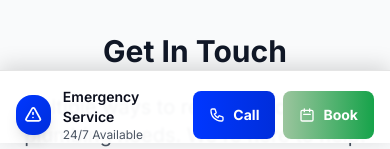
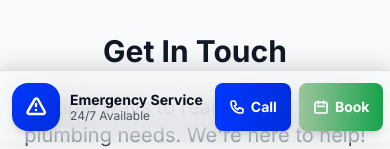
Before and after one commit to eugenc/oxford-mechanical, a Next.js app: page /contact in a window 390 px wide. Shown: the part 701-850 px from the top of the page. Built offline with nearby package versions, Linux system fonts and the light colour scheme; no server answers.

Commit message:
Fix navigation mega menus and optimize CTA section for mobile

```diff
--- a/app/page.tsx
+++ b/app/page.tsx
@@ -850,29 +850,29 @@ export default function Home() {
 
           {/* Enhanced CTA Section */}
           <div className="text-center">
-            <div className="inline-flex flex-col sm:flex-row items-center gap-4 bg-white rounded-2xl p-8 shadow-xl border border-gray-100">
-              <div className="text-left">
-                <h3 className="text-xl font-bold text-brand-ink mb-2">Ready to see similar results?</h3>
-                <p className="text-gray-600">Get your free building inspection and discover potential savings.</p>
+            <div className="w-full sm:inline-flex flex-col sm:flex-row items-center gap-4 sm:gap-6 bg-white rounded-2xl p-5 sm:p-8 shadow-xl border border-gray-100">
+              <div className="text-center sm:text-left mb-4 sm:mb-0">
+                <h3 className="text-lg sm:text-xl font-bold text-brand-ink mb-2">Ready to see similar results?</h3>
+                <p className="text-sm sm:text-base text-gray-600">Get your free building inspection and discover potential savings.</p>
               </div>
-              <div className="flex gap-3">
+              <div className="flex flex-col sm:flex-row gap-3 w-full sm:w-auto">
                 <Link
                   href="/case-studies"
-                  className="btn-secondary inline-flex items-center gap-2 px-6 py-3 text-base font-semibold rounded-xl"
+                  className="btn-secondary inline-flex items-center justify-center gap-2 px-5 sm:px-6 py-3 text-sm sm:text-base font-semibold rounded-xl min-h-[44px] w-full sm:w-auto"
                 >
-                  <svg className="w-4 h-4" fill="none" stroke="currentColor" viewBox="0 0 24 24">
+                  <svg className="w-4 h-4 flex-shrink-0" fill="none" stroke="currentColor" viewBox="0 0 24 24">
                     <path strokeLinecap="round" strokeLinejoin="round" strokeWidth="2" d="M9 12h6m-6 4h6m2 5H7a2 2 0 01-2-2V5a2 2 0 012-2h5.586a1 1 0 01.707.293l5.414 5.414a1 1 0 01.293.707V19a2 2 0 01-2 2z" />
                   </svg>
-                  View All Stories
+                  <span className="whitespace-nowrap">View All Stories</span>
                 </Link>
                 <Link
                   href="/contact"
-                  className="btn-primary inline-flex items-center gap-2 px-6 py-3 text-base font-semibold rounded-xl"
+                  className="btn-primary inline-flex items-center justify-center gap-2 px-5 sm:px-6 py-3 text-sm sm:text-base font-semibold rounded-xl min-h-[44px] w-full sm:w-auto"
                 >
-                  <svg className="w-4 h-4" fill="none" stroke="currentColor" viewBox="0 0 24 24">
+                  <svg className="w-4 h-4 flex-shrink-0" fill="none" stroke="currentColor" viewBox="0 0 24 24">
                     <path strokeLinecap="round" strokeLinejoin="round" strokeWidth="2" d="M3 5a2 2 0 012-2h3.28a1 1 0 01.948.684l1.498 4.493a1 1 0 01-.502 1.21l-2.257 1.13a11.042 11.042 0 005.516 5.516l1.13-2.257a1 1 0 011.21-.502l4.493 1.498a1 1 0 01.684.949V19a2 2 0 01-2 2h-1C9.716 21 3 14.284 3 6V5z" />
                   </svg>
-                  Free Inspection
+                  <span className="whitespace-nowrap">Free Inspection</span>
                 </Link>
               </div>
             </div>
--- a/components/EmergencyServiceWidget.tsx
+++ b/components/EmergencyServiceWidget.tsx
@@ -83,39 +83,41 @@ export default function EmergencyServiceWidget() {
 
       {/* Mobile Widget */}
       <div className="fixed bottom-0 left-0 right-0 z-40 lg:hidden">
-        <div className="floating-cta-mobile bg-white/95 backdrop-blur-1 border-t border-gray-200/50 p-4">
-          <div className="flex items-center justify-between gap-4">
-            <div className="flex items-center gap-3">
-              <div className="w-10 h-10 bg-gradient-to-br from-brand-primary to-brand-primary-600 rounded-xl flex items-center justify-center shadow-lg">
-                <svg className="w-5 h-5 text-white" fill="none" stroke="currentColor" viewBox="0 0 24 24">
-                  <path strokeLinecap="round" strokeLinejoin="round" strokeWidth={2} d="M12 9v2m0 4h.01m-6.938 4h13.856c1.54 0 2.502-1.667 1.732-2.5L13.732 4c-.77-.833-1.964-.833-2.732 0L3.732 16.5c-.77.833.192 2.5 1.732 2.5z" />
+        <div className="floating-cta-mobile bg-white/98 backdrop-blur-md border-t border-gray-300 shadow-lg">
+          <div className="max-w-container mx-auto px-3 sm:px-4 py-3 sm:py-4">
+            <div className="flex items-center justify-between gap-3 sm:gap-4">
+              <div className="flex items-center gap-2.5 sm:gap-3 flex-shrink-0">
+                <div className="w-12 h-12 sm:w-14 sm:h-14 bg-gradient-to-br from-brand-primary to-brand-primary-600 rounded-xl flex items-center justify-center shadow-md flex-shrink-0">
+                  <svg className="w-6 h-6 sm:w-7 sm:h-7 text-white" fill="none" stroke="currentColor" viewBox="0 0 24 24">
+                    <path strokeLinecap="round" strokeLinejoin="round" strokeWidth={2.5} d="M12 9v2m0 4h.01m-6.938 4h13.856c1.54 0 2.502-1.667 1.732-2.5L13.732 4c-.77-.833-1.964-.833-2.732 0L3.732 16.5c-.77.833.192 2.5 1.732 2.5z" />
                   </svg>
                 </div>
-              <div>
-                <p className="text-sm font-semibold text-brand-ink">Emergency Service</p>
-                <p className="text-xs text-gray-600">24/7 Available</p>
+                <div className="min-w-0">
+                  <p className="text-sm sm:text-base font-bold text-brand-ink leading-tight">Emergency Service</p>
+                  <p className="text-xs sm:text-sm text-gray-600 leading-tight">24/7 Available</p>
                 </div>
               </div>
 
-            <div className="flex gap-2">
+              <div className="flex gap-2 sm:gap-2.5 flex-shrink-0">
                 <Link
                   href="tel:+1416-555-0123"
-                className="bg-gradient-to-r from-brand-primary to-brand-primary-600 hover:from-brand-primary-600 hover:to-brand-primary-700 text-white px-4 py-2 text-sm font-bold rounded-lg transition-all duration-300 hover:shadow-lg transform hover:-translate-y-0.5 flex items-center gap-2"
+                  className="bg-gradient-to-r from-brand-primary to-brand-primary-600 hover:from-brand-primary-600 hover:to-brand-primary-700 active:from-brand-primary-700 active:to-brand-primary-800 text-white px-3.5 sm:px-4 py-2.5 sm:py-3 text-xs sm:text-sm font-bold rounded-lg transition-all duration-200 hover:shadow-lg active:scale-[0.98] flex items-center justify-center gap-1.5 sm:gap-2 min-h-[44px] shadow-md"
                 >
-                <svg className="w-4 h-4" fill="none" stroke="currentColor" viewBox="0 0 24 24">
-                  <path strokeLinecap="round" strokeLinejoin="round" strokeWidth={2} d="M3 5a2 2 0 012-2h3.28a1 1 0 01.948.684l1.498 4.493a1 1 0 01-.502 1.21l-2.257 1.13a11.042 11.042 0 005.516 5.516l1.13-2.257a1 1 0 011.21-.502l4.493 1.498a1 1 0 01.684.949V19a2 2 0 01-2 2h-1C9.716 21 3 14.284 3 6V5z" />
+                  <svg className="w-4 h-4 sm:w-5 sm:h-5 flex-shrink-0" fill="none" stroke="currentColor" viewBox="0 0 24 24">
+                    <path strokeLinecap="round" strokeLinejoin="round" strokeWidth={2.5} d="M3 5a2 2 0 012-2h3.28a1 1 0 01.948.684l1.498 4.493a1 1 0 01-.502 1.21l-2.257 1.13a11.042 11.042 0 005.516 5.516l1.13-2.257a1 1 0 011.21-.502l4.493 1.498a1 1 0 01.684.949V19a2 2 0 01-2 2h-1C9.716 21 3 14.284 3 6V5z" />
                   </svg>
-                Call
+                  <span className="whitespace-nowrap">Call</span>
                 </Link>
                 <Link
                   href="/contact"
-                className="bg-gradient-to-r from-brand-accent to-green-600 hover:from-green-600 hover:to-green-700 text-white px-4 py-2 text-sm font-bold rounded-lg transition-all duration-300 hover:shadow-lg transform hover:-translate-y-0.5 flex items-center gap-2"
+                  className="bg-gradient-to-r from-brand-accent to-green-600 hover:from-green-600 hover:to-green-700 active:from-green-700 active:to-green-800 text-white px-3.5 sm:px-4 py-2.5 sm:py-3 text-xs sm:text-sm font-bold rounded-lg transition-all duration-200 hover:shadow-lg active:scale-[0.98] flex items-center justify-center gap-1.5 sm:gap-2 min-h-[44px] shadow-md"
                 >
-                <svg className="w-4 h-4" fill="none" stroke="currentColor" viewBox="0 0 24 24">
-                  <path strokeLinecap="round" strokeLinejoin="round" strokeWidth={2} d="M8 7V3m8 4V3m-9 8h10M5 21h14a2 2 0 002-2V7a2 2 0 00-2-2H5a2 2 0 00-2 2v12a2 2 0 002 2z" />
+                  <svg className="w-4 h-4 sm:w-5 sm:h-5 flex-shrink-0" fill="none" stroke="currentColor" viewBox="0 0 24 24">
+                    <path strokeLinecap="round" strokeLinejoin="round" strokeWidth={2.5} d="M8 7V3m8 4V3m-9 8h10M5 21h14a2 2 0 002-2V7a2 2 0 00-2-2H5a2 2 0 00-2 2v12a2 2 0 002 2z" />
                   </svg>
-                Book
+                  <span className="whitespace-nowrap">Book</span>
                 </Link>
+              </div>
             </div>
           </div>
         </div>
```
Also changed, not shown: components/Navigation.tsx (+96 -95 lines). Lines whose indentation alone changed are shown as unchanged.
